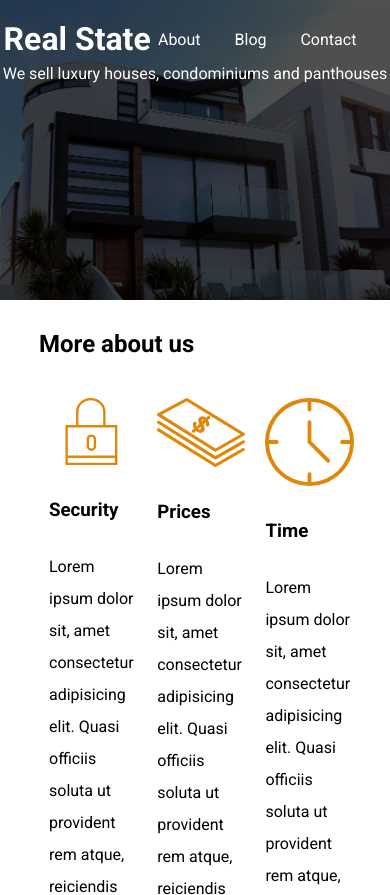
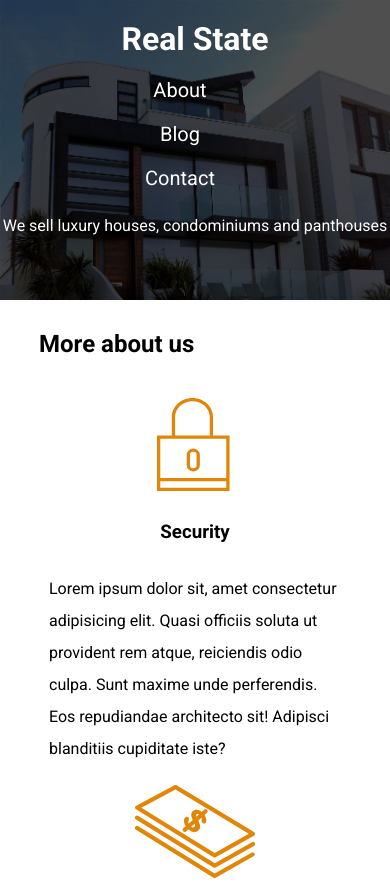
Before and after one commit to SamanthaSDGKU/real-estate-ch55, a plain HTML site: page index.html in a window 390 px wide. Shown: the top 895 px of the page. Drawn offline with Linux system fonts and the light colour scheme.

Commit message:
responsive design

```diff
--- a/mystyle.css
+++ b/mystyle.css
@@ -49,8 +49,24 @@ img{
   padding-top: 20px;
 }
 .menu a{
+  display: inline;
   margin-right: 30px;
   color: white;
+}
+/*we were working desktop first*/
+
+@media(max-width:768px){ /*mobile*/
+  .menu-bar{
+    flex-direction: column;
+  }
+  .menu a{
+    display: block;
+    margin-bottom: 20px;
+    font-size: 20px;
+  }
+  h1{
+    margin-bottom: 20px;
+  }
 }
 /*more about us*/
 
@@ -60,6 +76,20 @@ img{
 }
 .more-about-item{
   padding: 10px;
+}
+
+@media(max-width:768px){
+  .more-about-container{
+    flex-direction: column;
+  }
+  .more-about-container img{
+    display:  block;
+    margin-left: auto;
+    margin-right: auto;
+  }
+  .more-about-container h3{
+    text-align: center;
+  }
 }
 
 /*houses*/
```
